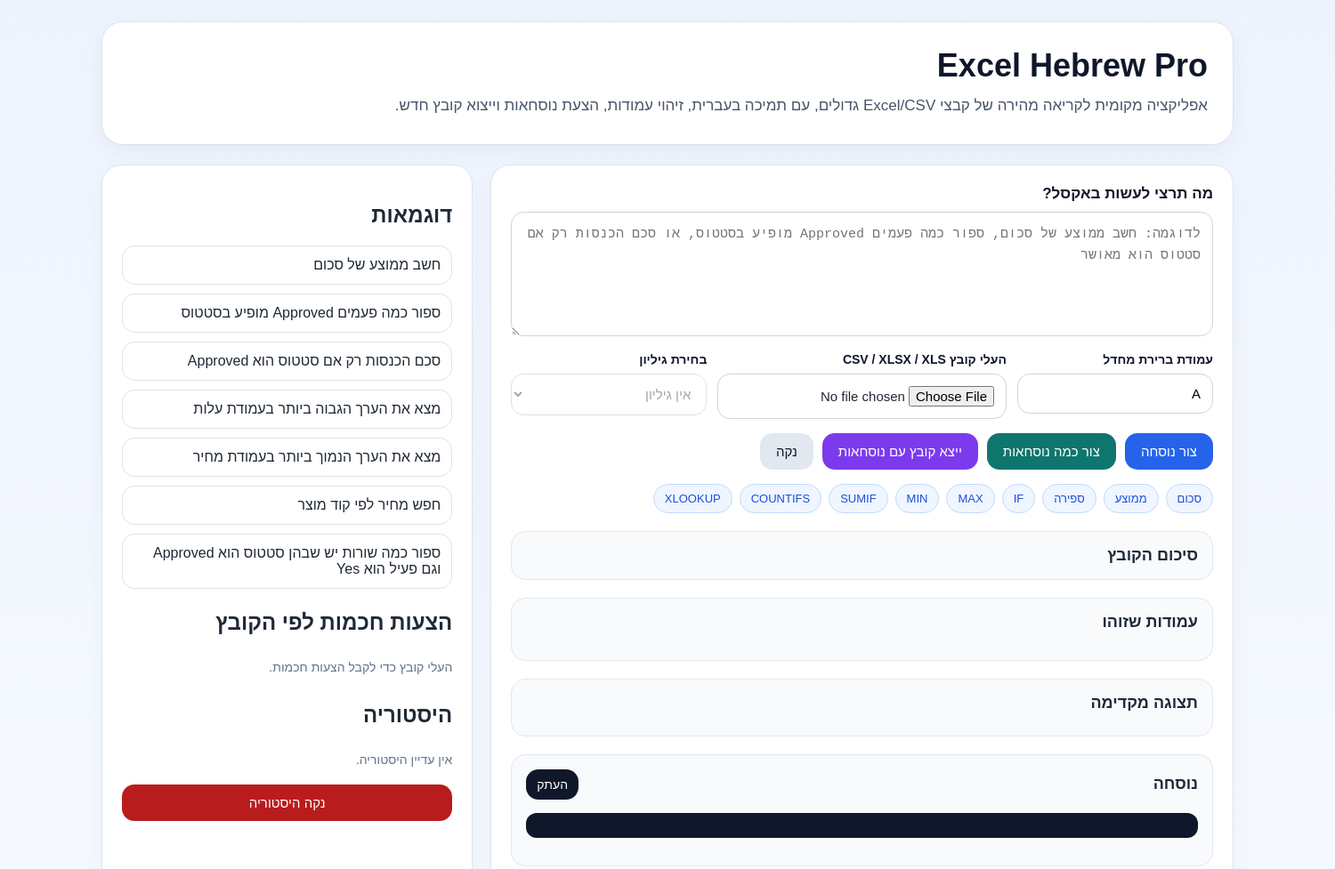
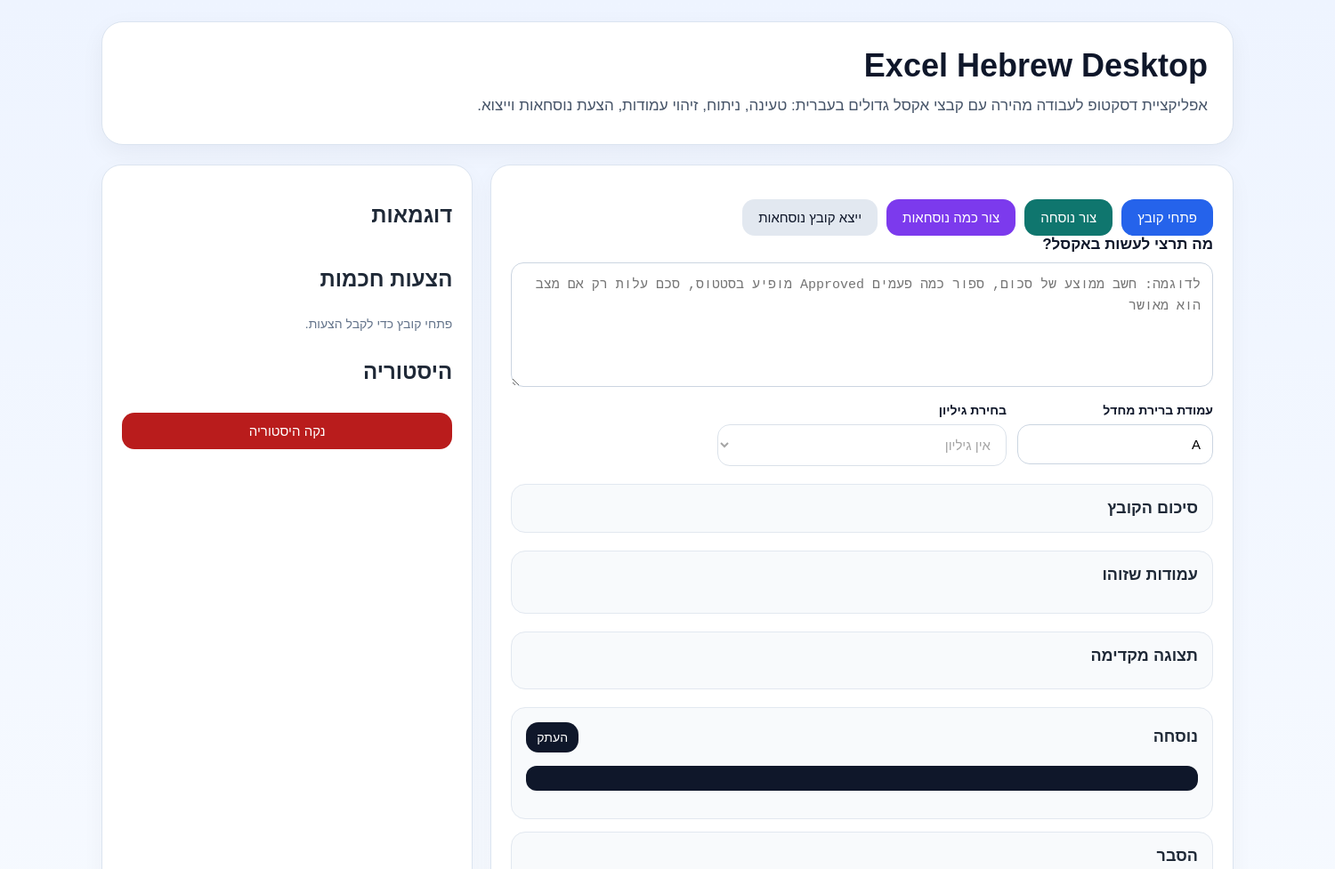
Before and after one commit to dar12378/excel-assistant, an Electron app: page index.html in a window 1500 px wide. Shown: the top 977 px of the page at 89% size. Drawn offline with Linux system fonts and the light colour scheme.

Commit message:
Update index.html

```diff
--- a/index.html
+++ b/index.html
@@ -3,40 +3,42 @@
 <head>
   <meta charset="UTF-8" />
   <meta name="viewport" content="width=device-width, initial-scale=1.0" />
-  <title>Excel Hebrew Pro</title>
+  <title>Excel Hebrew Desktop</title>
   <link rel="stylesheet" href="style.css" />
 </head>
 <body>
   <div class="container">
     <header class="hero">
-      <h1>Excel Hebrew Pro</h1>
+      <h1>Excel Hebrew Desktop</h1>
       <p>
-        אפליקציה מקומית לקריאה מהירה של קבצי Excel/CSV גדולים, עם תמיכה בעברית,
-        זיהוי עמודות, הצעת נוסחאות וייצוא קובץ חדש.
+        אפליקציית דסקטופ לעבודה מהירה עם קבצי אקסל גדולים בעברית:
+        טעינה, ניתוח, זיהוי עמודות, הצעת נוסחאות וייצוא.
       </p>
     </header>
 
     <div class="layout">
       <main class="card main-card">
         <section class="block">
+          <div class="buttons top-buttons">
+            <button id="openFileBtn" class="primary">פתחי קובץ</button>
+            <button id="generateBtn" class="success">צור נוסחה</button>
+            <button id="multiBtn" class="purple">צור כמה נוסחאות</button>
+            <button id="exportBtn" class="secondary">ייצא קובץ נוסחאות</button>
+          </div>
+
           <label for="userPrompt" class="label">מה תרצי לעשות באקסל?</label>
           <textarea
             id="userPrompt"
-            placeholder="לדוגמה: חשב ממוצע של סכום, ספור כמה פעמים Approved מופיע בסטטוס, או סכם הכנסות רק אם סטטוס הוא מאושר"
+            placeholder="לדוגמה: חשב ממוצע של סכום, ספור כמה פעמים Approved מופיע בסטטוס, סכם עלות רק אם מצב הוא מאושר"
           ></textarea>
 
           <div class="controls">
-            <div class="field">
+            <div>
               <label for="defaultColumn" class="label small-label">עמודת ברירת מחדל</label>
-              <input id="defaultColumn" type="text" maxlength="40" value="A" placeholder="A או שם עמודה" />
+              <input id="defaultColumn" type="text" value="A" />
             </div>
 
-            <div class="field">
-              <label for="fileInput" class="label small-label">העלי קובץ CSV / XLSX / XLS</label>
-              <input id="fileInput" type="file" accept=".csv,.xlsx,.xls" />
-            </div>
-
-            <div class="field">
+            <div>
               <label for="sheetSelect" class="label small-label">בחירת גיליון</label>
               <select id="sheetSelect" disabled>
                 <option value="">אין גיליון</option>
@@ -44,28 +46,8 @@
             </div>
           </div>
 
-          <div class="buttons">
-            <button id="generateBtn" class="primary">צור נוסחה</button>
-            <button id="multiBtn" class="success">צור כמה נוסחאות</button>
-            <button id="exportBtn" class="purple">ייצא קובץ עם נוסחאות</button>
-            <button id="clearBtn" class="secondary">נקה</button>
-          </div>
-
-          <div class="tags" id="quickTags">
-            <button type="button" class="tag">סכום</button>
-            <button type="button" class="tag">ממוצע</button>
-            <button type="button" class="tag">ספירה</button>
-            <button type="button" class="tag">IF</button>
-            <button type="button" class="tag">MAX</button>
-            <button type="button" class="tag">MIN</button>
-            <button type="button" class="tag">SUMIF</button>
-            <button type="button" class="tag">COUNTIFS</button>
-            <button type="button" class="tag">XLOOKUP</button>
-          </div>
-
+          <div id="statusBox" class="status hidden"></div>
           <div id="errorBox" class="error hidden"></div>
-          <div id="statusBox" class="status hidden"></div>
-          <div id="progressBox" class="progress hidden"></div>
         </section>
 
         <section id="fileSummarySection" class="result hidden">
@@ -84,9 +66,7 @@
 
         <section id="previewSection" class="result hidden">
           <div class="result-block">
-            <div class="result-header">
-              <h2>תצוגה מקדימה</h2>
-            </div>
+            <h2>תצוגה מקדימה</h2>
             <div class="table-wrapper">
               <table id="previewTable" class="preview-table"></table>
             </div>
@@ -122,7 +102,7 @@
           <div class="result-block">
             <div class="result-header">
               <h2>נוסחאות אפשריות</h2>
-              <button id="copyAllBtn" class="small-btn green-btn">העתק הכל</button>
+              <button id="copyAllBtn" class="small-btn">העתק הכל</button>
             </div>
             <div id="formulaGrid" class="formula-grid"></div>
           </div>
@@ -136,9 +116,9 @@
         </div>
 
         <div class="side-section">
-          <h2>הצעות חכמות לפי הקובץ</h2>
+          <h2>הצעות חכמות</h2>
           <div id="smartSuggestions" class="list-box">
-            <div class="empty-state">העלי קובץ כדי לקבל הצעות חכמות.</div>
+            <div class="empty-state">פתחי קובץ כדי לקבל הצעות.</div>
           </div>
         </div>
 
@@ -151,7 +131,7 @@
     </div>
   </div>
 
-  <script src="https://cdn.jsdelivr.net/npm/xlsx/dist/xlsx.full.min.js"></script>
-  <script src="script.js"></script>
+  <script src="app.js"></script>
+  <script src="renderer.js"></script>
 </body>
 </html>
```
